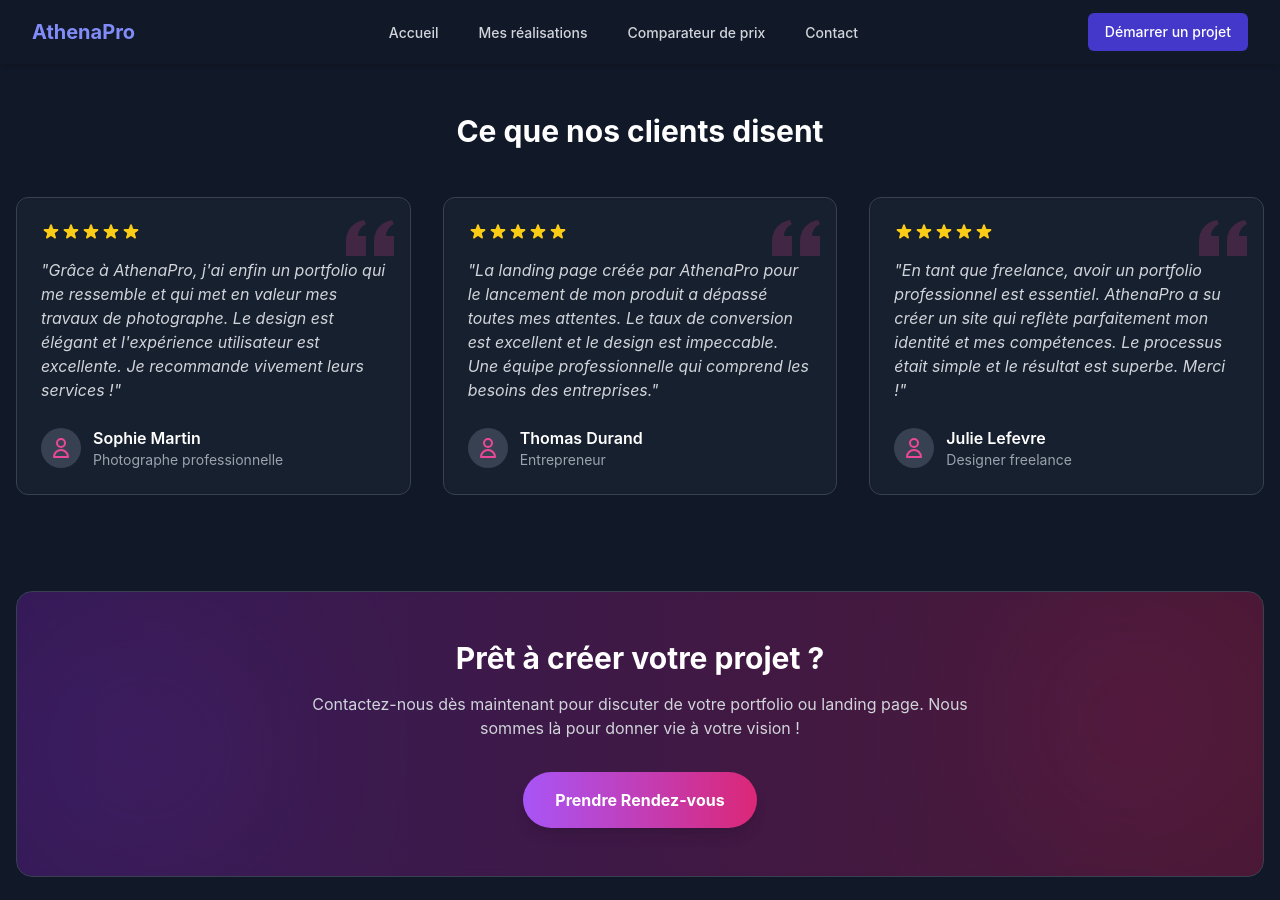
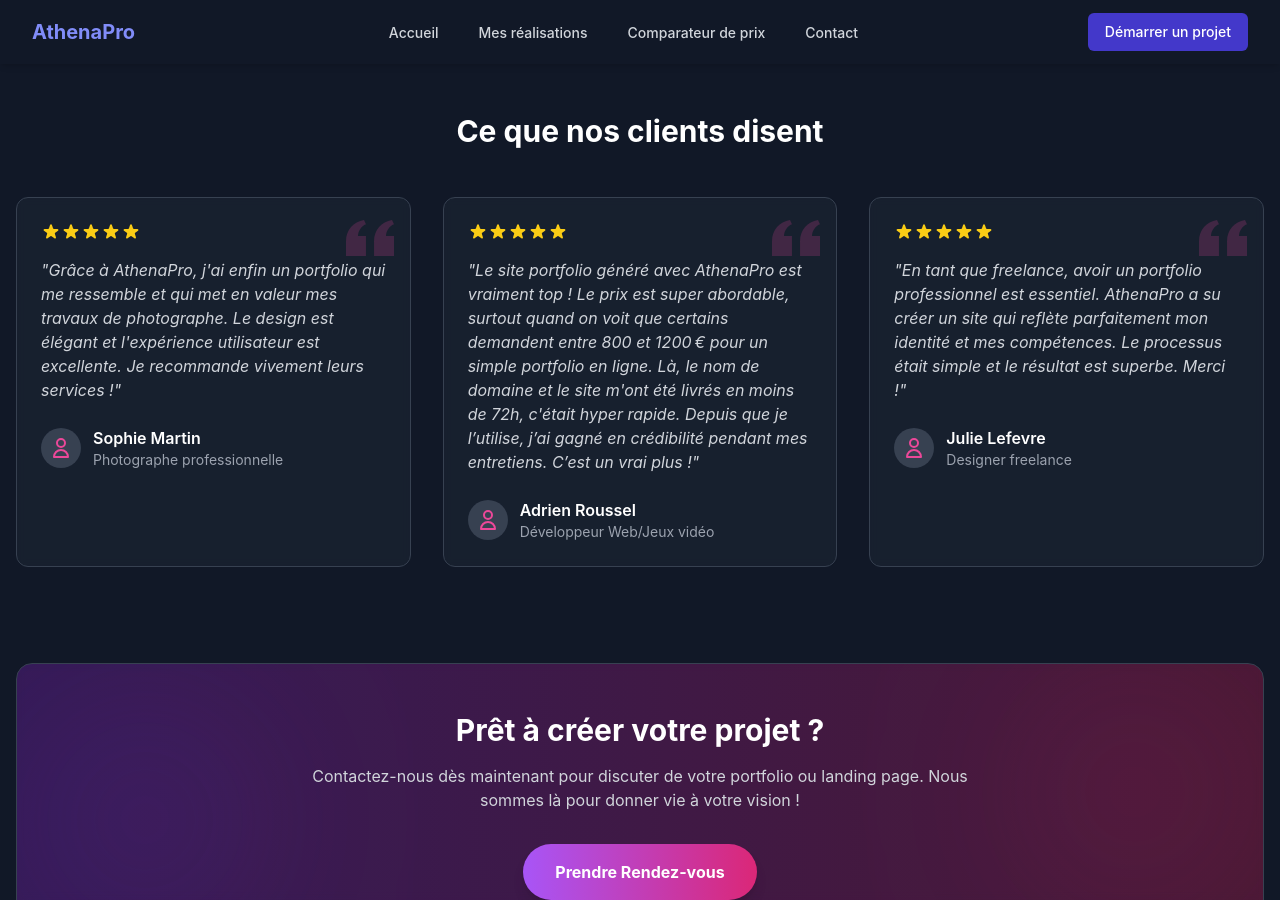
Before and after one commit to Portfolio-professionnal/AthenaPro, a Jekyll site: the page index.html, which Jekyll copies as it is, in a window 1280 px wide and 900 px high, scrolled down 3270 px. Built offline with Jekyll 4.4.1, drawn with Linux system fonts in a browser that asks for light colours; nearby versions of some CDN libraries.

Commit message:
Update index.html

```diff
--- a/index.html
+++ b/index.html
@@ -729,7 +729,7 @@
 
                             <!-- Testimonial content -->
                             <p class="text-gray-300 mb-6 italic">
-                                "La landing page créée par AthenaPro pour le lancement de mon produit a dépassé toutes mes attentes. Le taux de conversion est excellent et le design est impeccable. Une équipe professionnelle qui comprend les besoins des entreprises."
+                                "Le site portfolio généré avec AthenaPro est vraiment top ! Le prix est super abordable, surtout quand on voit que certains demandent entre 800 et 1200 € pour un simple portfolio en ligne. Là, le nom de domaine et le site m'ont été livrés en moins de 72h, c'était hyper rapide. Depuis que je l’utilise, j’ai gagné en crédibilité pendant mes entretiens. C’est un vrai plus !"
                             </p>
 
                             <!-- Author -->
@@ -740,8 +740,8 @@
                                     </svg>
                                 </div>
                                 <div class="ml-3">
-                                    <h4 class="text-white font-semibold">Thomas Durand</h4>
-                                    <p class="text-gray-400 text-sm">Entrepreneur</p>
+                                    <h4 class="text-white font-semibold">Adrien Roussel</h4>
+                                    <p class="text-gray-400 text-sm">Développeur Web/Jeux vidéo</p>
                                 </div>
                             </div>
                         </div>
```
